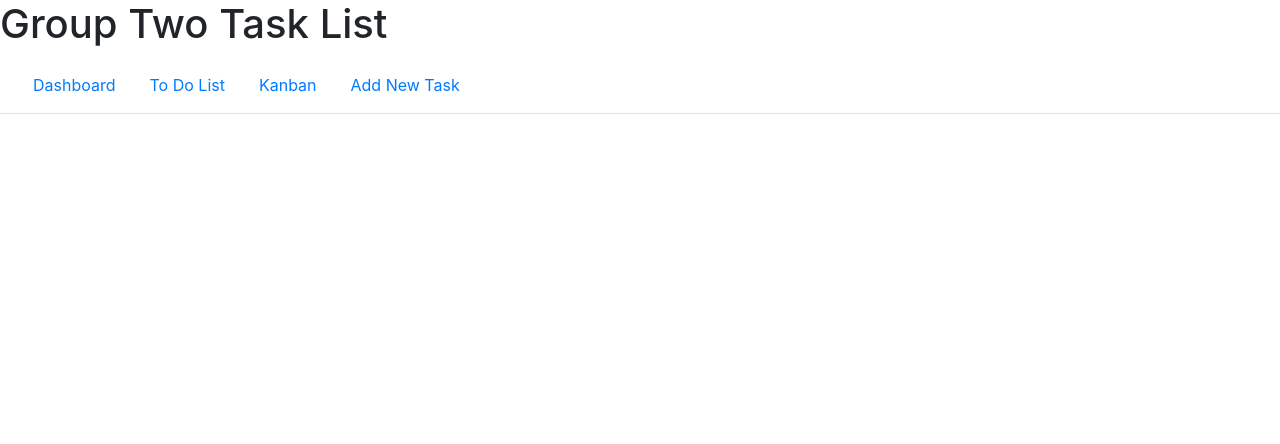
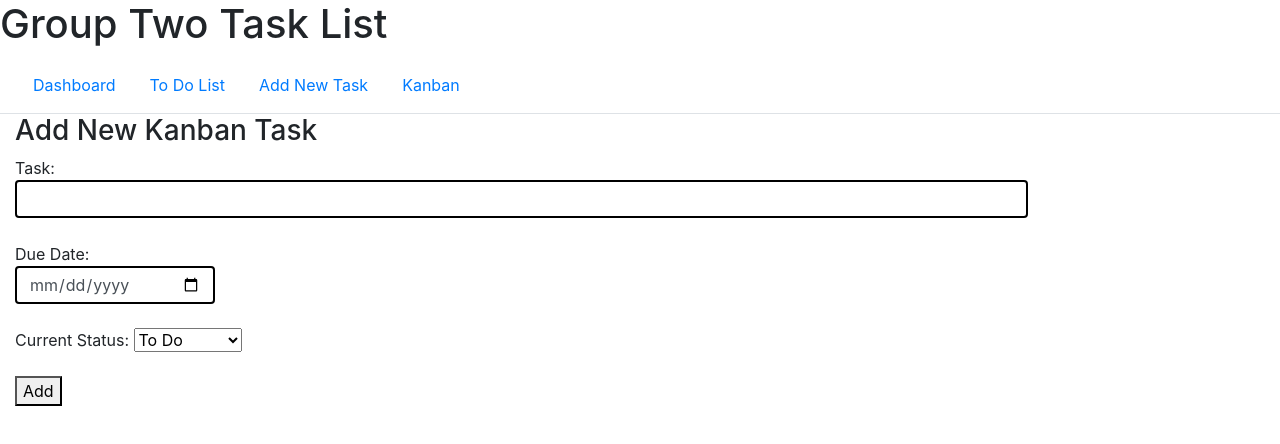
Before and after one commit to vtchris/rocp2_tasks, an Angular app in the folder client/: page /newkanban in a window 1280 px wide. Before the commit this address led to /. Shown: the top 444 px of the page. Built offline with nearby package versions, Linux system fonts and the light colour scheme.

Commit message:
fixed routing issues kanban new task submission works

```diff
--- a/client/src/app/app-routing.module.ts
+++ b/client/src/app/app-routing.module.ts
@@ -5,6 +5,7 @@ import { DashboardComponent } from './dashboard/dashboard.component';
 
 import { TaskListComponent } from './task-list/task-list.component';
 import { TaskDetailComponent } from './task-detail/task-detail.component';
+import { NewTaskComponent } from './new-task/new-task.component'
 
 import { KanbanBoardComponent } from './kanban/kanban-board/kanban-board.component';
 import { KanbanDetailComponent } from './kanban/kanban-detail/kanban-detail.component';
@@ -14,11 +15,12 @@ const routes: Routes = [
   { path: '', redirectTo: '/dashboard', pathMatch: 'full'},
   { path: 'dashboard', component: DashboardComponent},
   { path: 'todos', component: TaskListComponent},
+  { path: 'newtodo', component: NewTaskComponent},
   { path: 'todos/:id', component: TaskDetailComponent},
-  { path: 'todos/add', component: TaskDetailComponent},
   { path: 'kanban', component: KanbanBoardComponent},
+  { path: 'newkanban', component: KanbanNewTaskComponent},
   { path: 'kanban/:id', component: KanbanDetailComponent},
-  { path: 'kanban/add', component: KanbanNewTaskComponent},
+
 ];
 
 @NgModule({
--- a/client/src/app/kanban/kanban-board/kanban-board.component.html
+++ b/client/src/app/kanban/kanban-board/kanban-board.component.html
@@ -1,6 +1,6 @@
 <div class="container-fluid">
     <h2>Kanban Board</h2>
-    <button routerLink="/kanban/add">Add Card</button>
+    <button routerLink="/newkanban">Add Card</button>
     <div class="row no-gutters">
         <div *ngFor="let category of categoryOptions" class="col-lg">
             <app-kanban-category category={{category}}></app-kanban-category>
--- a/client/src/app/kanban/kanban-new-task/kanban-new-task.component.css
+++ b/client/src/app/kanban/kanban-new-task/kanban-new-task.component.css
@@ -0,0 +1,24 @@
+input {
+    border: 2px solid black;
+    border-radius: 4px;
+    box-sizing: border-box;
+}
+
+input[type=text] {
+    width: 90%;
+    border: 2px solid black;
+    border-radius: 4px;
+    box-sizing: border-box;
+    font-weight: bold;
+}
+
+input[type=date] {
+    width: 200px;
+    border: 2px solid black;
+    border-radius: 4px;
+    box-sizing: border-box;
+}
+
+label {
+    width: 90%;
+}
--- a/client/src/app/kanban/kanban-new-task/kanban-new-task.component.html
+++ b/client/src/app/kanban/kanban-new-task/kanban-new-task.component.html
@@ -1,11 +1,17 @@
 <div class="container-fluid">
+    <h3>Add New Kanban Task</h3>
     <form class="form-group">
+        <div class="form-group">
             <label>Task:
                 <input #taskTitle class="form-control" type="text" />
             </label>
+        </div>
+        <div class="form-group">
             <label>Due Date:
                 <input #taskDueDate class="form-control" type="date" />
             </label>
+        </div>
+        <div class="form-group">
             <label> Current Status:
                 <select #taskCategory>
                     <option value="ToDo">To Do</option>
@@ -13,6 +19,9 @@
                     <option value="Done">Done</option>
                 </select>
             </label>
-        <button (click)="add(taskTitle, taskDueDate, taskCategory)">Add</button>
+        </div>
+        <div class="form-group">
+            <button (click)="add(taskTitle.value, taskDueDate.value, taskCategory.value)">Add</button>
+        </div>
     </form>
 </div>
--- a/client/src/app/kanban/kanban-new-task/kanban-new-task.component.ts
+++ b/client/src/app/kanban/kanban-new-task/kanban-new-task.component.ts
@@ -17,8 +17,9 @@ export class KanbanNewTaskComponent implements OnInit {
   ngOnInit(): void {
   }
 
-
-  add(taskTitle, taskDueDate, taskCategory) {
+  add(taskTitle: string, taskDueDate: Date, taskCategory: string) {
+    if (!taskTitle) { return; }
+    else {
       let todoJSON: Todo = {
         "id": 0,
         "title": taskTitle,
@@ -30,5 +31,6 @@ export class KanbanNewTaskComponent implements OnInit {
         "priority": false
       };
       this.ts.addTodo(todoJSON).subscribe();
+    }
   }
 }
--- a/client/src/app/navbar/navbar.component.html
+++ b/client/src/app/navbar/navbar.component.html
@@ -1,6 +1,6 @@
 <nav class="nav navbar nav-tabs navbar-expand-sm">
     <app-navbar-link link="" text="Dashboard"></app-navbar-link>
     <app-navbar-link link="/todos" text="To Do List"></app-navbar-link>
+    <app-navbar-link link="/newtodo" text="Add New Task"></app-navbar-link>
     <app-navbar-link link="/kanban" text="Kanban"></app-navbar-link>
-    <app-navbar-link link="/todos/new" text="Add New Task"></app-navbar-link>
 </nav>
```
Lines whose indentation alone changed are shown as unchanged.
